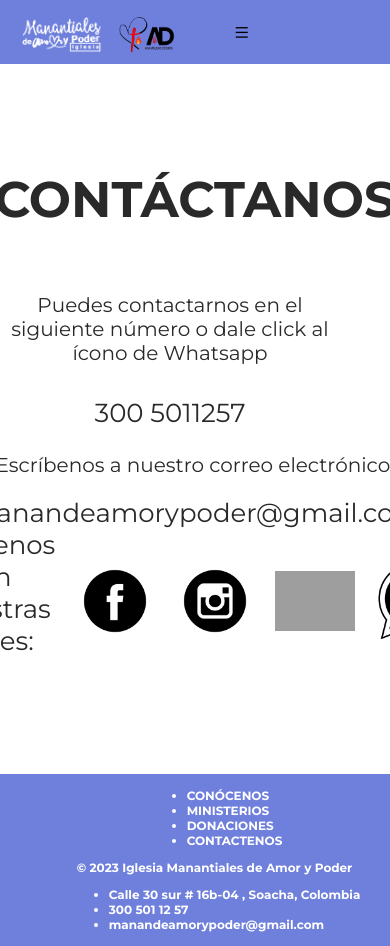
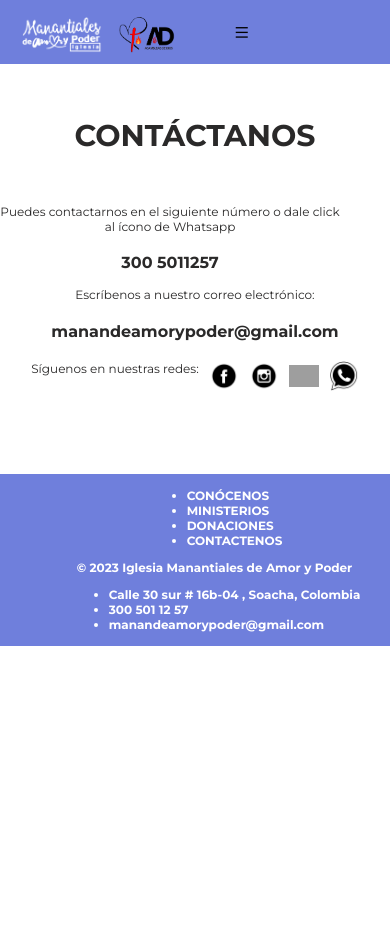
Before and after one commit to CarlosMayaDev/manantiales, a React (Create React App) app: page /contactenos in a window 390 px wide. Shown: the top 946 px of the page. After the commit the page ends 844 px from the top, so only its background shows below. Built offline with nearby package versions, Linux system fonts and the light colour scheme; grey boxes are pictures that could not be loaded.

Commit message:
Contacto full responsive

```diff
--- a/src/views/Contactenos.jsx
+++ b/src/views/Contactenos.jsx
@@ -24,7 +24,7 @@ const Contactenos = () => {
                             <p className={styles.h2}>manandeamorypoder@gmail.com</p>
                         </div>
                         <div className={styles.logosContainer}>
-                                <h2 className={styles.h2}>Síguenos en nuestras redes: </h2>
+                                <h2 className={styles.p}>Síguenos en nuestras redes: </h2>
                                 <a href="https://www.facebook.com/profile.php?id=100068672940551" target="_blank" rel="noreferrer"><img src={facebookLogo} alt="" className={styles.facebookImg}/></a>
                                 <a href="https://www.instagram.com/manan_de_amor_y_poder_/" target="_blank" rel="noreferrer"><img src={instagramLogo} alt="" className={styles.instagramImg}/></a>
                                 <a href="https://www.youtube.com/@manantialesdeamorypoder7941" target="_blank" rel="noreferrer"><img src={youtubeLogo} alt="" className={styles.youtubeImg}/></a>
--- a/src/views/Contactenos.module.css
+++ b/src/views/Contactenos.module.css
@@ -98,3 +98,311 @@
   transform: scale(1.3); /* Aumenta ligeramente el tamaño en hover */
   transition: transform 0.3s ease; /* Agrega una transición suave */
 }
+
+@media (max-width: 1024px) {
+    .contactanosContainer {
+        display: flex;
+        justify-content: center;
+        align-items: center;
+        flex-direction: column;
+        width: 100%;
+        height: 610px;
+    }
+
+    .contactanosContainerSub {
+        display: flex;
+        justify-content: center;
+        align-items: center;
+        flex-direction: row;
+        margin-top: 30px;
+    }
+
+    .whatsappContainer {
+        display: flex;
+        flex-direction: column;
+        margin-right: 50px;
+    }
+
+    .correoContainer {
+        display: flex;
+        justify-content: center;
+        align-items: center;
+        flex-direction: column;
+        margin-bottom: 45px;
+    }
+
+    .correoImg {
+        width: 10%;
+        margin-top: 25px;
+        align-items: center;
+        margin-bottom: 25px;
+    }
+
+    .logosContainer {
+        display: flex;
+        justify-content: space-around;
+        align-items: center;
+        flex-direction: row;
+        gap: 20px;
+    }
+
+    .facebookImg {
+        width: 60px;
+        margin-top: 20px;
+        align-items: center;
+    }
+
+    .instagramImg {
+        width: 60px;
+        margin-top: 20px;
+        align-items: center;
+    }
+
+    .youtubeImg {
+        width: 60px;
+        margin-top: 20px;
+        align-items: center;
+    }
+
+    .whatsappImg {
+        width: 60px;
+        margin-top: 20px;
+        align-items: center;
+    }
+
+    .h1 {
+        font-family: 'Montserrat', sans-serif;
+        font-weight: bold;
+        color: rgb(42, 41, 41);
+        font-size: 40px;
+    }
+
+    .h2 {
+        font-family: 'Montserrat', sans-serif;
+        font-size: 20px;
+        font-weight: normal;
+        color: rgb(42, 41, 41);
+        text-align: center;
+    }
+
+    .p {
+        font-family: 'Montserrat', sans-serif;
+        font-size: 16px;
+        font-weight: normal;
+        color: rgb(42, 41, 41);
+        text-align: center;
+    }
+
+    .facebookImg:hover,
+    .whatsappImg:hover,
+    .instagramImg:hover,
+    .youtubeImg:hover {
+      transform: scale(1.3); /* Aumenta ligeramente el tamaño en hover */
+      transition: transform 0.3s ease; /* Agrega una transición suave */
+    }
+}
+
+@media (max-width: 768px) {
+    .contactanosContainer {
+        display: flex;
+        justify-content: center;
+        align-items: center;
+        flex-direction: column;
+        width: 100%;
+        height: 510px;
+    }
+
+    .contactanosContainerSub {
+        display: flex;
+        justify-content: center;
+        align-items: center;
+        flex-direction: row;
+        margin-top: 30px;
+    }
+
+    .whatsappContainer {
+        display: flex;
+        flex-direction: column;
+        margin-right: 50px;
+    }
+
+    .correoContainer {
+        display: flex;
+        justify-content: center;
+        align-items: center;
+        flex-direction: column;
+        margin-bottom: 45px;
+    }
+
+    .correoImg {
+        width: 10%;
+        margin-top: 25px;
+        align-items: center;
+        margin-bottom: 25px;
+    }
+
+    .logosContainer {
+        display: flex;
+        justify-content: space-around;
+        align-items: center;
+        flex-direction: row;
+        gap: 20px;
+    }
+
+    .facebookImg {
+        width: 60px;
+        margin-top: 20px;
+        align-items: center;
+    }
+
+    .instagramImg {
+        width: 60px;
+        margin-top: 20px;
+        align-items: center;
+    }
+
+    .youtubeImg {
+        width: 60px;
+        margin-top: 20px;
+        align-items: center;
+    }
+
+    .whatsappImg {
+        width: 60px;
+        margin-top: 20px;
+        align-items: center;
+    }
+
+    .h1 {
+        font-family: 'Montserrat', sans-serif;
+        font-weight: bold;
+        color: rgb(42, 41, 41);
+        font-size: 36px;
+    }
+
+    .h2 {
+        font-family: 'Montserrat', sans-serif;
+        font-size: 16px;
+        font-weight: normal;
+        color: rgb(42, 41, 41);
+        text-align: center;
+    }
+
+    .p {
+        font-family: 'Montserrat', sans-serif;
+        font-size: 14px;
+        font-weight: normal;
+        color: rgb(42, 41, 41);
+        text-align: center;
+    }
+
+    .facebookImg:hover,
+    .whatsappImg:hover,
+    .instagramImg:hover,
+    .youtubeImg:hover {
+      transform: scale(1.3); /* Aumenta ligeramente el tamaño en hover */
+      transition: transform 0.3s ease; /* Agrega una transición suave */
+    }
+}
+
+@media (max-width: 425px) {
+    .contactanosContainer {
+        display: flex;
+        justify-content: center;
+        align-items: center;
+        flex-direction: column;
+        width: 100%;
+        height: 410px;
+    }
+
+    .contactanosContainerSub {
+        display: flex;
+        justify-content: center;
+        align-items: center;
+        flex-direction: row;
+        margin-top: 30px;
+    }
+
+    .whatsappContainer {
+        display: flex;
+        flex-direction: column;
+    }
+
+    .correoContainer {
+        display: flex;
+        justify-content: center;
+        align-items: center;
+        flex-direction: column;
+        margin-bottom: 45px;
+    }
+
+    .correoImg {
+        width: 10%;
+        margin-top: 25px;
+        align-items: center;
+        margin-bottom: 25px;
+    }
+
+    .logosContainer {
+        display: flex;
+        justify-content: space-around;
+        align-items: center;
+        flex-direction: row;
+        gap: 10px;
+    }
+
+    .facebookImg {
+        width: 30px;
+        margin-top: 20px;
+        align-items: center;
+    }
+
+    .instagramImg {
+        width: 30px;
+        margin-top: 20px;
+        align-items: center;
+    }
+
+    .youtubeImg {
+        width: 30px;
+        margin-top: 20px;
+        align-items: center;
+    }
+
+    .whatsappImg {
+        width: 30px;
+        margin-top: 20px;
+        align-items: center;
+    }
+
+    .h1 {
+        font-family: 'Montserrat', sans-serif;
+        font-weight: bold;
+        color: rgb(42, 41, 41);
+        font-size: 30px;
+    }
+
+    .h2 {
+        font-family: 'Montserrat', sans-serif;
+        font-size: 16px;
+        font-weight: bold;
+        color: rgb(42, 41, 41);
+        text-align: center;
+    }
+
+    .p {
+        font-family: 'Montserrat', sans-serif;
+        font-size: 12px;
+        font-weight: normal;
+        color: rgb(42, 41, 41);
+        text-align: center;
+    }
+
+    .facebookImg:hover,
+    .whatsappImg:hover,
+    .instagramImg:hover,
+    .youtubeImg:hover {
+      transform: scale(1.3); /* Aumenta ligeramente el tamaño en hover */
+      transition: transform 0.3s ease; /* Agrega una transición suave */
+    }
+}
```
